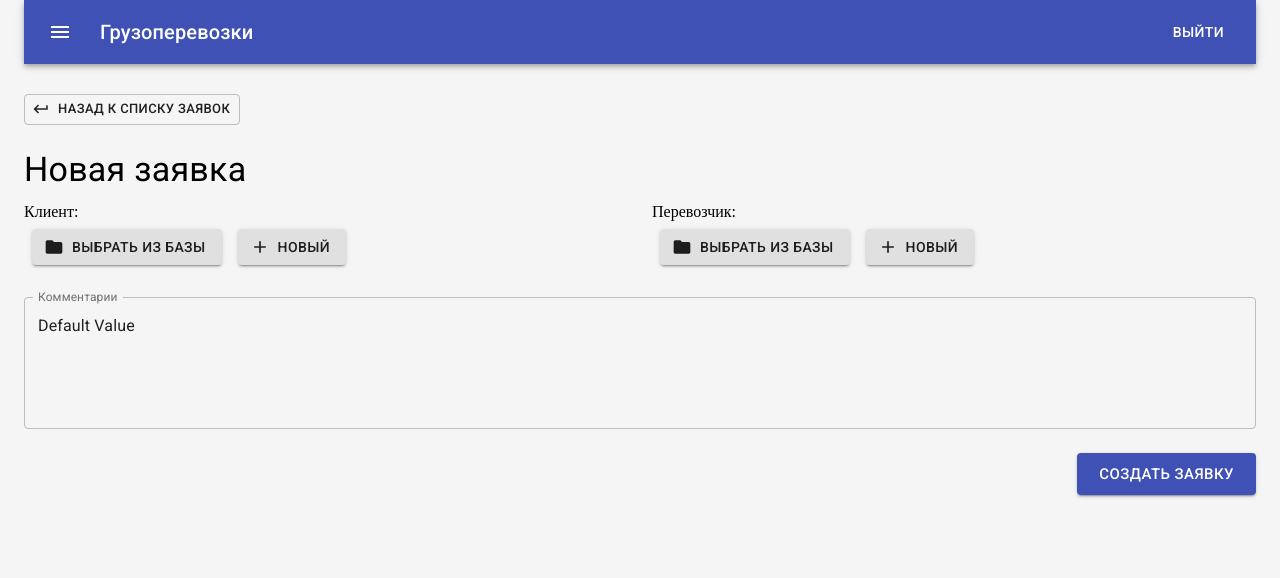
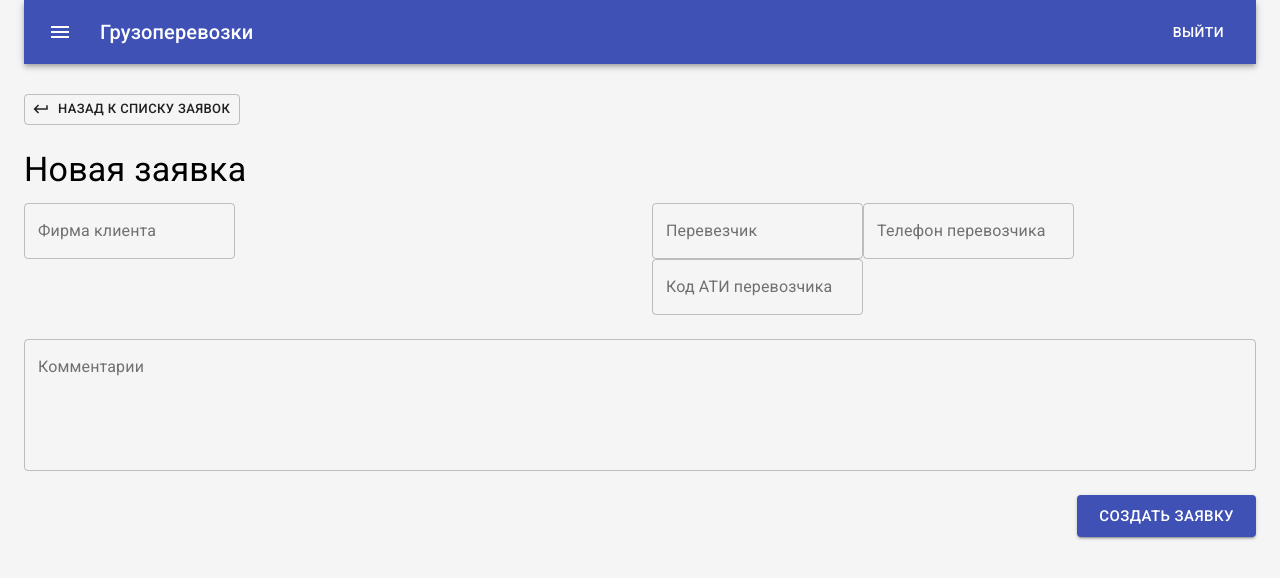
Before and after one commit to jsksru/cargo-trucking, a React (Create React App) app: page /new in a window 1280 px wide. Shown: the top 578 px of the page. Built offline with nearby package versions, Linux system fonts and the light colour scheme.

Commit message:
added state, forms, saving functional

```diff
--- a/src/layouts/NewRequest/NewRequest.js
+++ b/src/layouts/NewRequest/NewRequest.js
@@ -1,23 +1,38 @@
+import { useState } from 'react';
 import Grid from '@material-ui/core/Grid';
 import Typography from  '@material-ui/core/Typography';
 import Button from '@material-ui/core/Button';
 import KeyboardReturnIcon from '@material-ui/icons/KeyboardReturn';
-import AddIcon from '@material-ui/icons/Add';
-import FolderIcon from '@material-ui/icons/Folder';
 import { Link } from 'react-router-dom';
-import { makeStyles } from '@material-ui/core/styles';
 import TextField from '@material-ui/core/TextField';
-
-const useStyles = makeStyles((theme) => ({
-  root: {
-    '& > *': {
-      margin: theme.spacing(1),
-    },
-  },
-}));
+import * as requestsApi from '../../api/requests';
+import { useHistory } from 'react-router-dom';
 
 const NewRequest = () => {
-  const classes = useStyles();
+  const [ client, setClient ] = useState('');
+  const [ carrier, setCarrier ] = useState('');
+  const [ carrierPhone, setCarrierPhone ] = useState('');
+  const [ carrierCode, setCarrierCode ] = useState('');
+  const [ comments, setComments ] = useState('');
+  const [ isSaving, setIsSaving ] = useState(false);
+  const history = useHistory();
+
+  const handleCreateButton = () => {
+    setIsSaving(true);
+    requestsApi.addNew({
+      client,
+      carrier,
+      carrierPhone,
+      comments,
+    }).then(id => {
+      if (id) {
+        setIsSaving(false);
+        history.push('/');
+      }
+    }).catch(err => {
+      console.log(err);
+    });
+  }
 
   return (
     <>
@@ -31,18 +46,36 @@ const NewRequest = () => {
     </Grid>
     <Grid container spacing={3}>
       <Grid item lg={6} xs={12}>
-        <div>Клиент:</div>
-        <div className={classes.root}>
-          <Button variant="contained" startIcon={<FolderIcon />}>Выбрать из базы</Button>
-          <Button variant="contained" startIcon={<AddIcon />}>Новый</Button>
-        </div>
+        <TextField
+          id="client-field"
+          label="Фирма клиента"
+          variant="outlined"
+          value={client}
+          onInput={(e) => setClient(e.target.value)}
+        />
       </Grid>
       <Grid item lg={6} xs={12}>
-        <div>Перевозчик:</div>
-        <div className={classes.root}>
-          <Button variant="contained" startIcon={<FolderIcon />}>Выбрать из базы</Button>
-          <Button variant="contained" startIcon={<AddIcon />}>Новый</Button>
-        </div>
+        <TextField
+          id="carrier-field"
+          label="Перевезчик"
+          variant="outlined"
+          value={carrier}
+          onInput={(e) => setCarrier(e.target.value)}
+        />
+        <TextField
+          id="carrier-phone-field"
+          label="Телефон перевозчика"
+          variant="outlined"
+          value={carrierPhone}
+          onInput={(e) => setCarrierPhone(e.target.value)}
+        />
+        <TextField
+          id="carrier-code"
+          label="Код АТИ перевозчика"
+          variant="outlined"
+          value={carrierCode}
+          onInput={(e) => setCarrierCode(e.target.value)}
+        />
       </Grid>
       <Grid item xs={12}>
         <TextField fullWidth
@@ -50,13 +83,18 @@ const NewRequest = () => {
           label="Комментарии"
           multiline
           rows={5}
-          defaultValue="Default Value"
           variant="outlined"
+          value={comments}
+          onInput={(e) => setComments(e.target.value)}
         />
       </Grid>
       <Grid item xs={12}>
         <Grid container justify="flex-end">
-          <Button variant="contained" color="primary" size="large">Создать заявку</Button>
+          {
+            isSaving ?
+              <Button variant="contained" color="primary" size="large" disabled>Сохранение...</Button> :
+              <Button variant="contained" color="primary" size="large" onClick={handleCreateButton}>Создать заявку</Button>
+          }
         </Grid>
       </Grid>
     </Grid>
```
